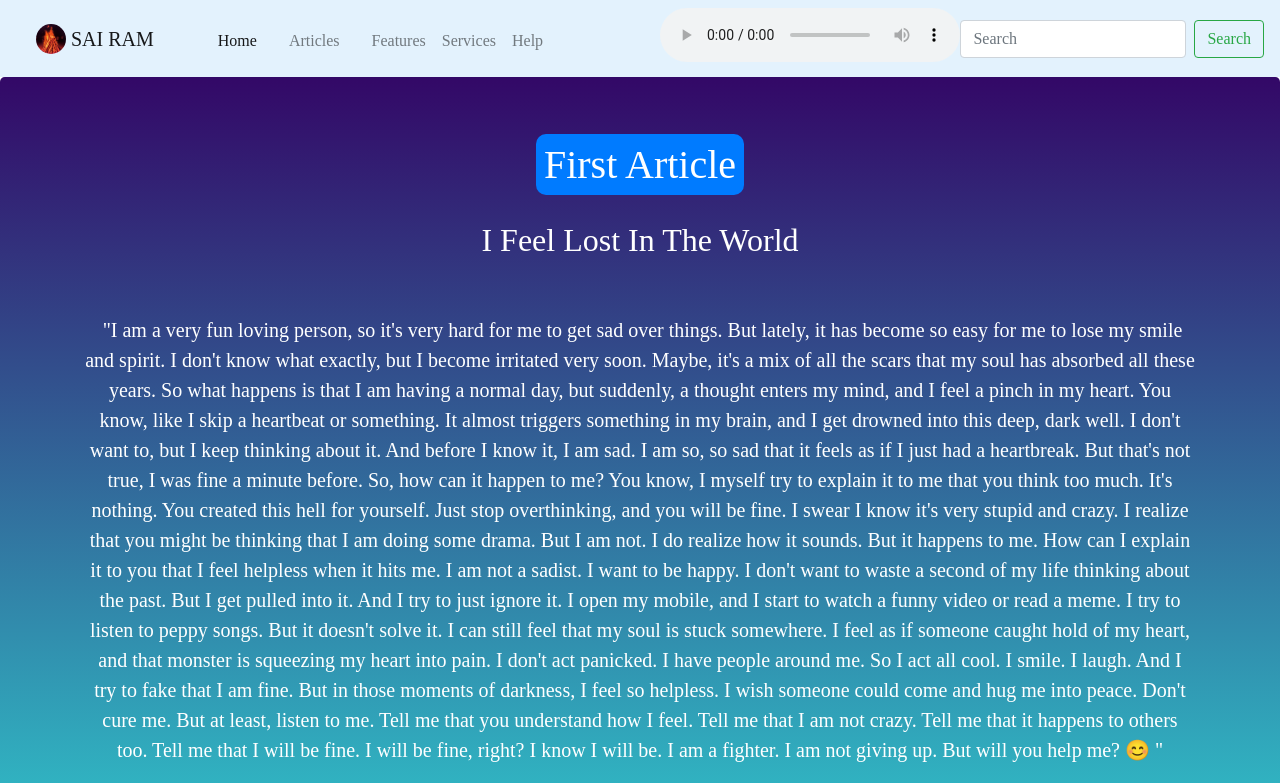
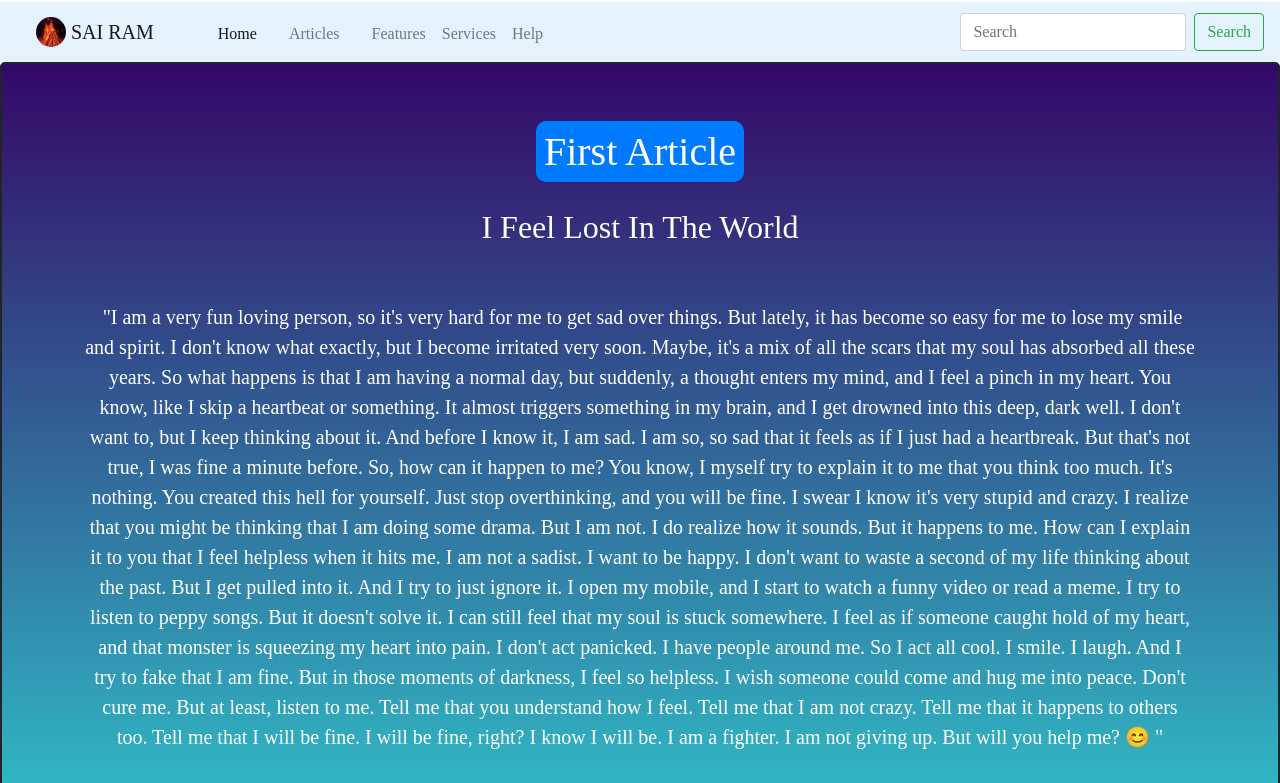
Before and after one commit to muttureddy/articleweb, a plain HTML site: page index.html in a window 1280 px wide. Shown: the top 783 px of the page. Drawn offline with nearby package versions, Linux system fonts and the light colour scheme.

Commit message:
index page updated

```diff
--- a/index.html
+++ b/index.html
@@ -25,19 +25,24 @@
 
 	  body {
 		      font-family:'TIMES NEW ROMAN', sans-serif;
-
 		       position: relative;
 		    }
 
 		#article1, #article2 ,#article3{
 			background-image:linear-gradient(to top, #30cfd0 0%, #330867 100%);
+			border: 2px solid !important;
+		}
+
+		main{
+			text-align: center;
 
 		}
+
 
 	</style>
     </head>
   <body>
-    	<nav class="navbar navbar-expand-lg navbar-light"style="background-color: #e3f2fd;">
+    	<nav class="navbar navbar-expand-lg navbar-light"style="background-color: #e3f2fd;margin-top: 2px;">
 			  <button class="navbar-toggler" type="button" data-toggle="collapse" data-target="#navbarTogglerDemo01" aria-controls="navbarTogglerDemo01" aria-expanded="false" aria-label="Toggle navigation">
 			    <span class="navbar-toggler-icon"></span>
 			  </button>
@@ -68,7 +73,7 @@
 
 
 			  	<section>
-					<audio controls="false" src="./Mandolin.mp3" autoplay="true" loop="true">
+					<audio src="./Mandolin.mp3" autoplay loop="true">
 						<!-- <source src="./Mandolin.mp3"  type="audio/mp3">
 											 --></audio>
 				</section>
@@ -82,8 +87,9 @@
 		</nav>
 
 
+	<main>
 
-        <div id="article1" class="jumbotron text-center"    ;>
+        <div id="article1" class="jumbotron text-center";>
 				 <div class="container text-white container-sm">
 
 				  <h1 ><mark class="btn-primary" style="border-radius: 10px;">First Article</mark></h1><br>
@@ -167,6 +173,6 @@
 				</div>
 		</div>
 
-
+	</main>
     </body>
 </html>
```
